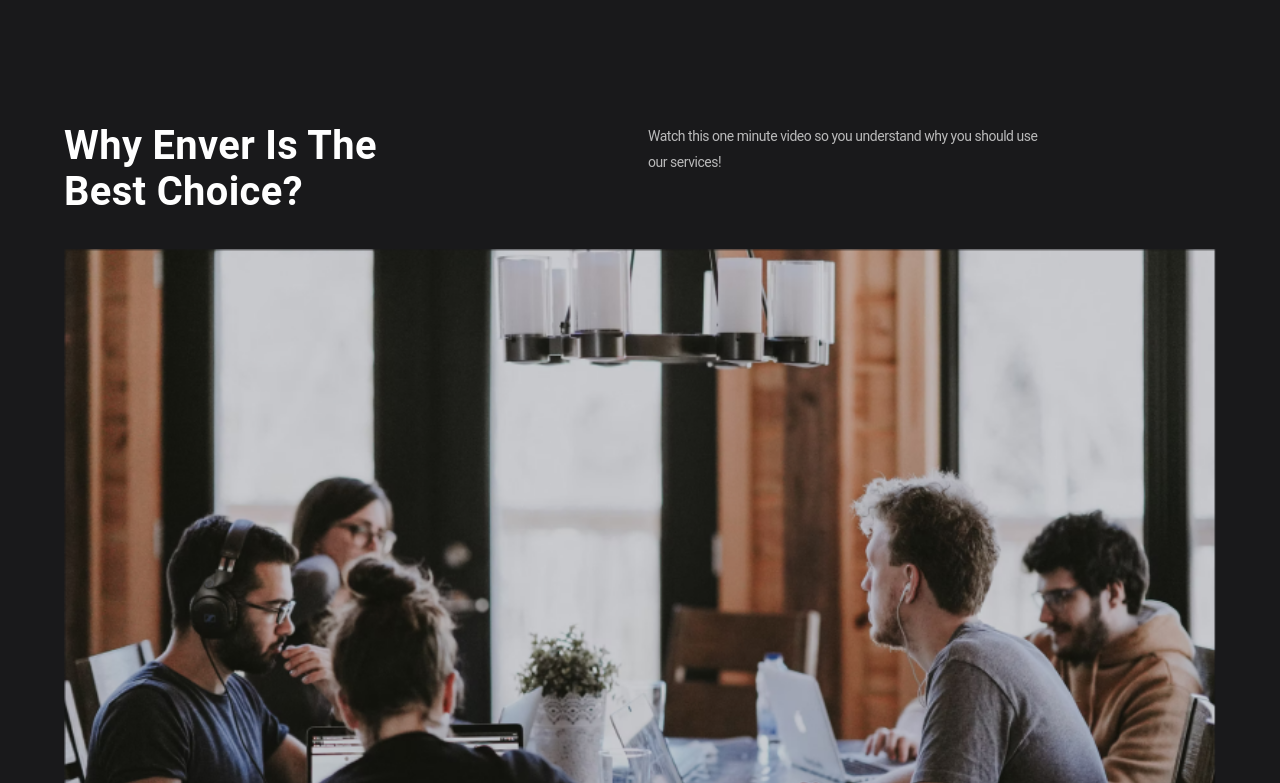
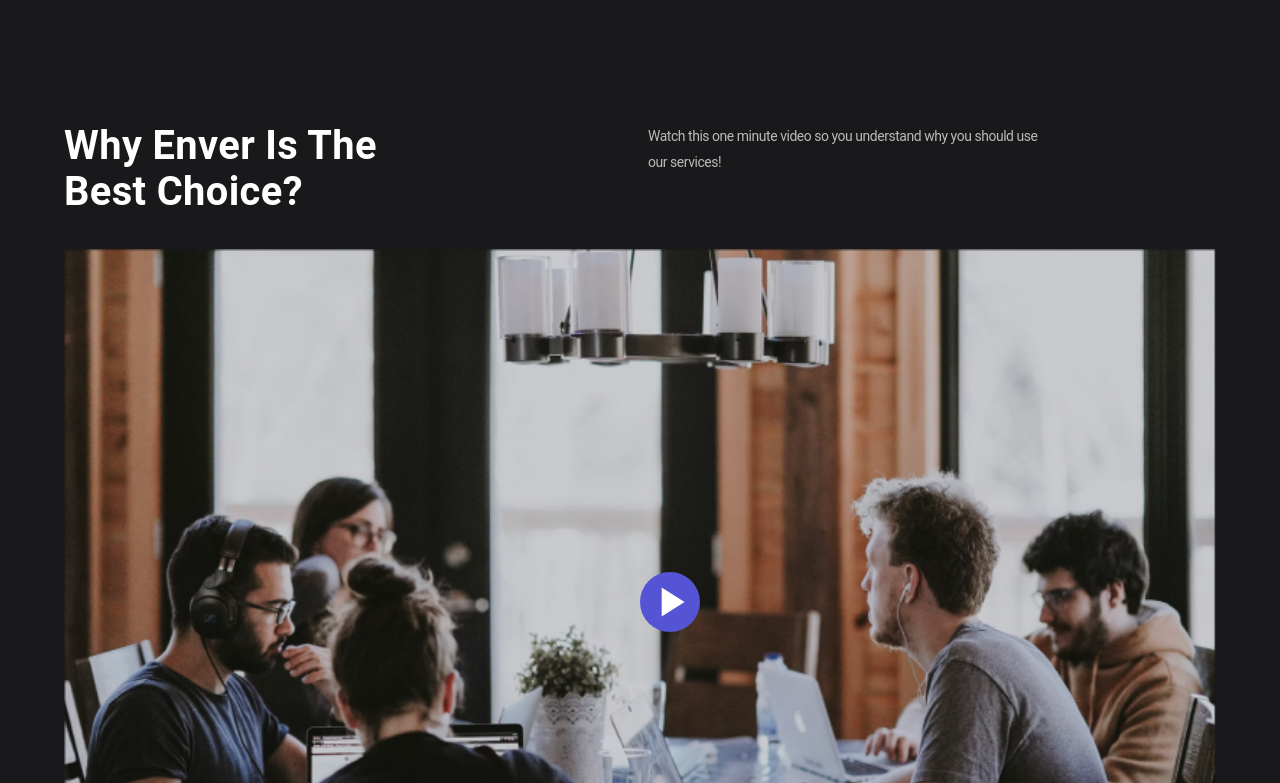
Before and after one commit to tawsifhye/agency-react, a React (Create React App) app: page / in a window 1280 px wide. Shown: the part 617-1400 px from the top of the page. Built offline with nearby package versions, Linux system fonts and the light colour scheme.

Commit message:
play button added to WhyEnver

```diff
--- a/src/Components/WhyEnver.js
+++ b/src/Components/WhyEnver.js
@@ -1,11 +1,13 @@
 import { Container, Grid, Typography } from '@mui/material';
+import { Box, fontSize } from '@mui/system';
 import React from 'react';
+import PlayArrowIcon from '@mui/icons-material/PlayArrow';
 import meeting_image from '../images/image4.png'
 
 const WhyEnver = () => {
     return (
 
-        <Container maxWidth='lg' sx={{ marginTop: '103px' }}>
+        <Container maxWidth='lg' sx={{ marginTop: '103px', position: 'relative' }}>
             <Grid container spacing={2}
             >
                 <Grid item lg={6} md={6} sm={12} xs={12}
@@ -42,7 +44,29 @@ const WhyEnver = () => {
                 </Grid>
 
             </Grid>
-            <img src={meeting_image} style={{ width: '100%', marginTop: '33px' }} />
+            <Box sx={{ position: 'relative', marginTop: '33px' }}>
+                <img style={{ width: '100%' }} src={meeting_image} alt="" />
+                <PlayArrowIcon sx={{
+                    position: 'absolute',
+                    color: 'white',
+                    fontSize: '50px',
+                    backgroundColor: '#5454D4',
+                    borderRadius: '50%',
+                    padding: '5px',
+                    top: {
+                        lg: '50%',
+                        sm: '39%',
+                        xs: '36%'
+                    },
+                    left: {
+                        lg: '50%',
+                        sm: '49%',
+                        xs: '41%'
+                    },
+                }} />
+
+            </Box>
+
         </Container>
     );
 };
```
